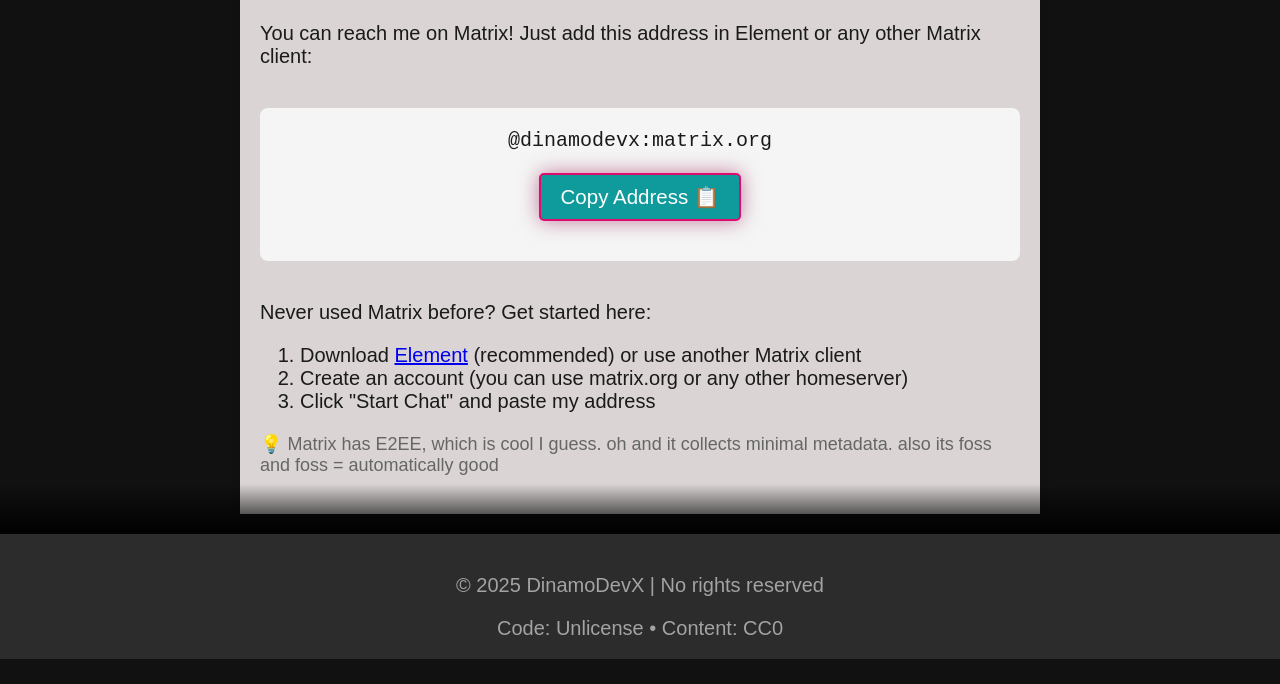
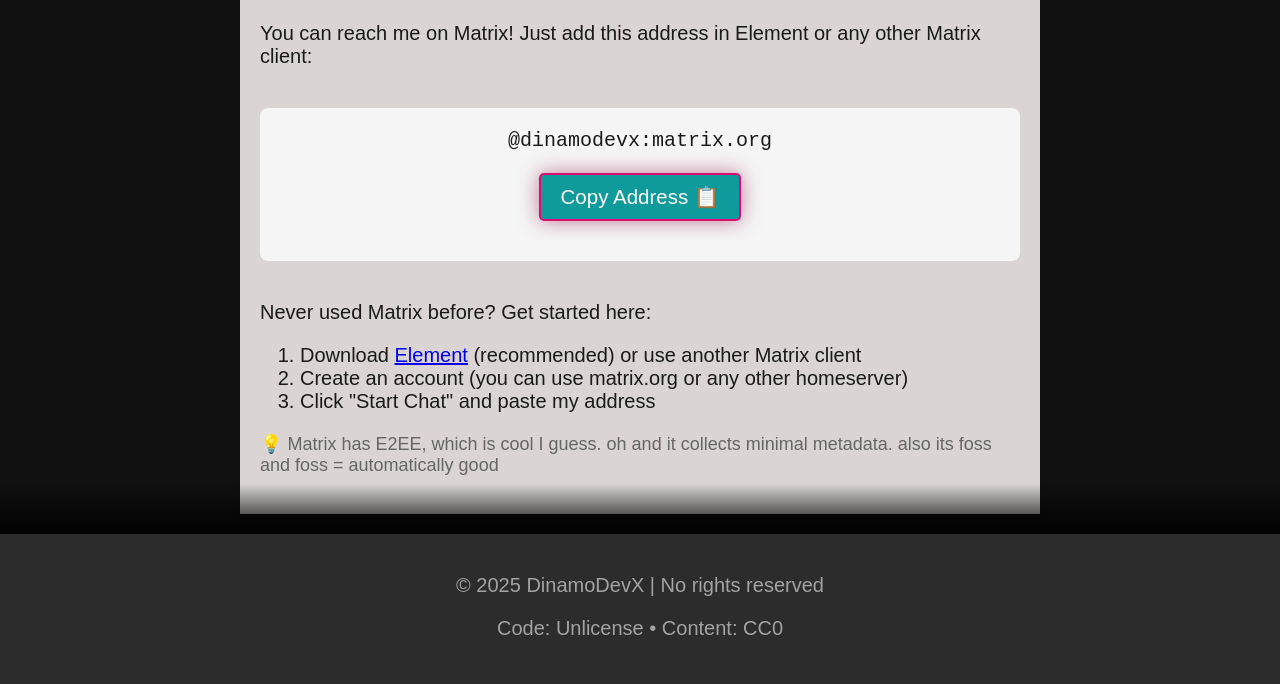
Before and after one commit to DinamoDevX/DynamoDevX.net, a plain HTML site: page basic/contact.html in a window 1280 px wide. Shown: the part 319-1003 px from the top of the page. Before the commit the page ends 978 px from the top, so only its background shows below. Drawn offline with Linux system fonts and the light colour scheme.

Commit message:
Update style.css

```diff
--- a/style.css
+++ b/style.css
@@ -24,7 +24,7 @@ header {
 footer {
   position: relative;
   width: 100%;
-  height: 125px;
+  height: 150px;
   background-color: #2c2c2c;
   color: #a3a3a3;
   padding: 10px 0;
```
